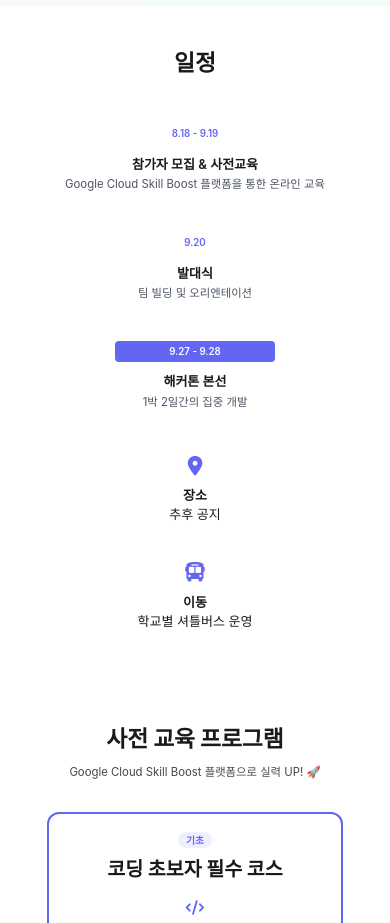
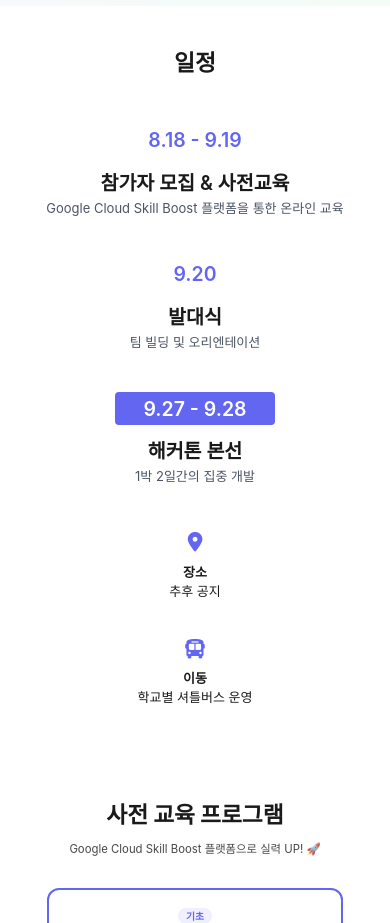
Before and after one commit to haedalprogramming/YC-X-MU-Hackathon, a plain HTML site: page index.html in a window 390 px wide. Shown: the part 2040-2963 px from the top of the page. Drawn offline with nearby package versions, Linux system fonts and the light colour scheme; a web font is replaced by a local one.

Commit message:
Fix: 일정파트 모바일 폰트 크기 수정

```diff
--- a/styles.css
+++ b/styles.css
@@ -1480,14 +1480,14 @@ body {
         width: 100%;
         max-width: 160px;
         padding: 0.5rem 0.75rem;
-        font-size: var(--font-sm);
+        font-size: 2rem;
     }
 }
 
 @media (max-width: 575px) {
     .schedule-date {
         padding: 0.375rem 0.5rem;
-        font-size: var(--font-xs);
+        font-size: 1.5rem;
     }
 }
 
@@ -1502,27 +1502,27 @@ body {
 
 .schedule-content h3 {
     margin-bottom: 0.25rem;
-    font-size: var(--font-xl);
+    font-size: 1.5rem;
     font-weight: 600;
     color: var(--text-dark);
 }
 
 @media (max-width: 767px) {
     .schedule-content h3 {
-        font-size: var(--font-lg);
+        font-size: 1.5rem;
         margin-bottom: 0.25rem;
     }
 }
 
 @media (max-width: 575px) {
     .schedule-content h3 {
-        font-size: var(--font-base);
+        font-size: 1.5rem;
         margin-bottom: 0.25rem;
     }
 }
 
 .schedule-content p {
-    font-size: var(--font-base);
+    font-size: 0.9rem;
     line-height: 1.5;
     margin: 0;
     color: #4b5563;
@@ -1530,14 +1530,14 @@ body {
 
 @media (max-width: 767px) {
     .schedule-content p {
-        font-size: var(--font-base);
+        font-size: 1rem;
         line-height: 1.6;
     }
 }
 
 @media (max-width: 575px) {
     .schedule-content p {
-        font-size: var(--font-sm);
+        font-size: 1rem;
         line-height: 1.5;
     }
 }
```
